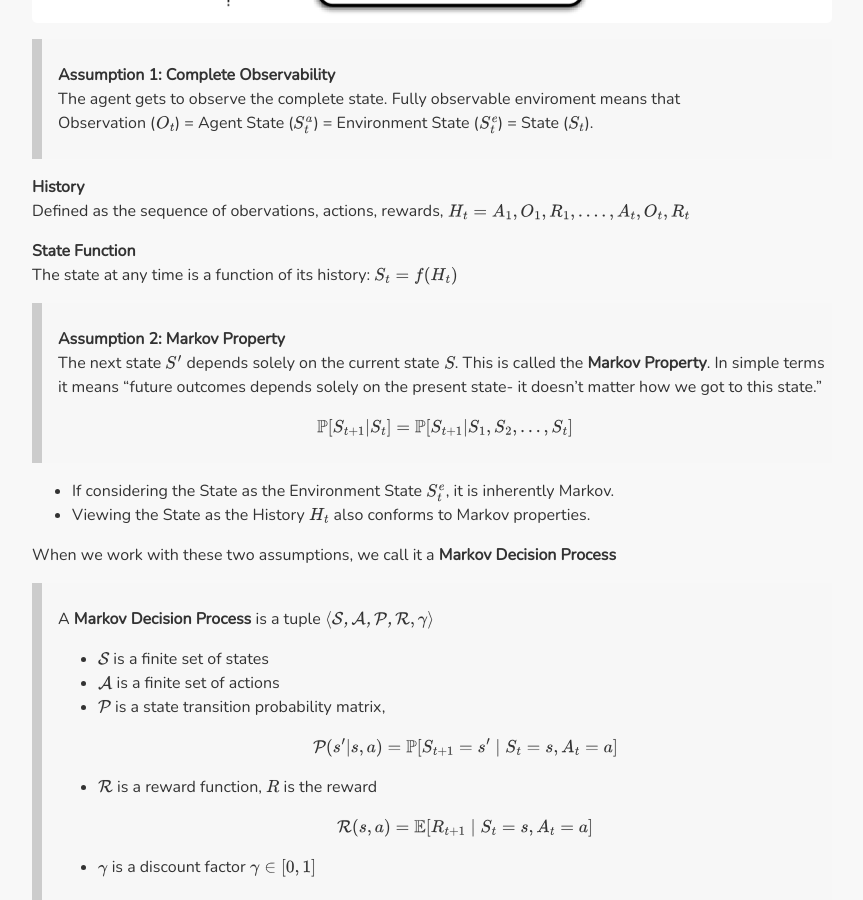
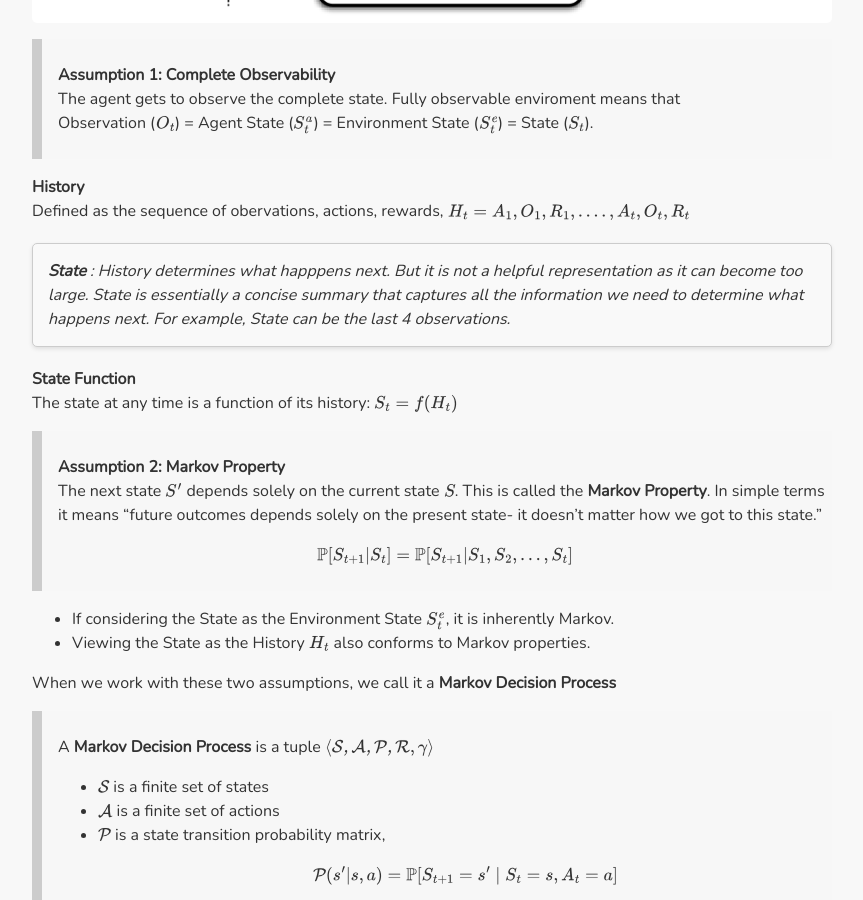
Before and after one commit to daatsi-aeres/sid-rs-portfolio.github.io, a Jekyll site: the page built from _posts/2024-02-5-rl.md, in a window 1280 px wide and 900 px high, scrolled down 856 px. Shown: the whole window, without its empty margins (208-1071 px from the left). Built offline with Jekyll 4.4.1, drawn with Linux system fonts in a browser that asks for light colours; some of the changed text lies outside the part shown.

Commit message:
updated dp

```diff
--- a/_posts/2024-02-5-rl.md
+++ b/_posts/2024-02-5-rl.md
@@ -28,8 +28,14 @@ The agent gets to observe the complete state. Fully observable enviroment means
  **History**
   Defined as the sequence of obervations, actions, rewards, $$H_t =  A_1, O_1, R_1,...., A_t, O_t, R_t$$
 
+<div class="side-note">
+<strong> State </strong>: History determines what happpens next. But it is not a helpful representation as it can become too large. State is essentially a concise summary that captures all the information we need to determine what happens next. For example, State can be the last 4 observations.
+</div>
+
  **State Function**
   The state at any time is a function of its history: $$S_t = f(H_t)$$
+
+
 
 > **Assumption 2: Markov Property**
 The next state $$S'$$ depends solely on the current state $$S$$. This is called the **Markov Property**. In simple terms it means "future outcomes depends solely on the present state- it doesn't matter how we got to this state." \\
```
Also changed, not shown: other parts of _posts/2024-02-5-rl.md (+1 -0 lines), 1 other file.
